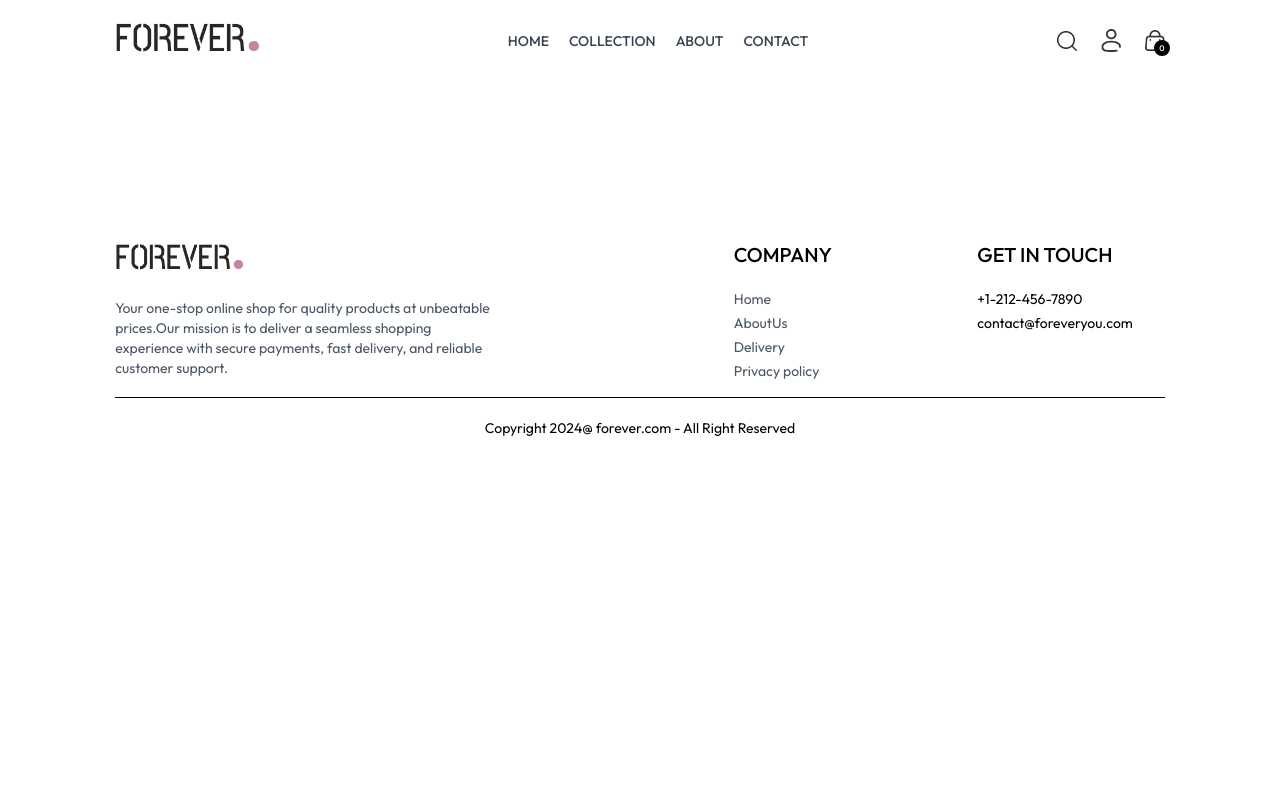
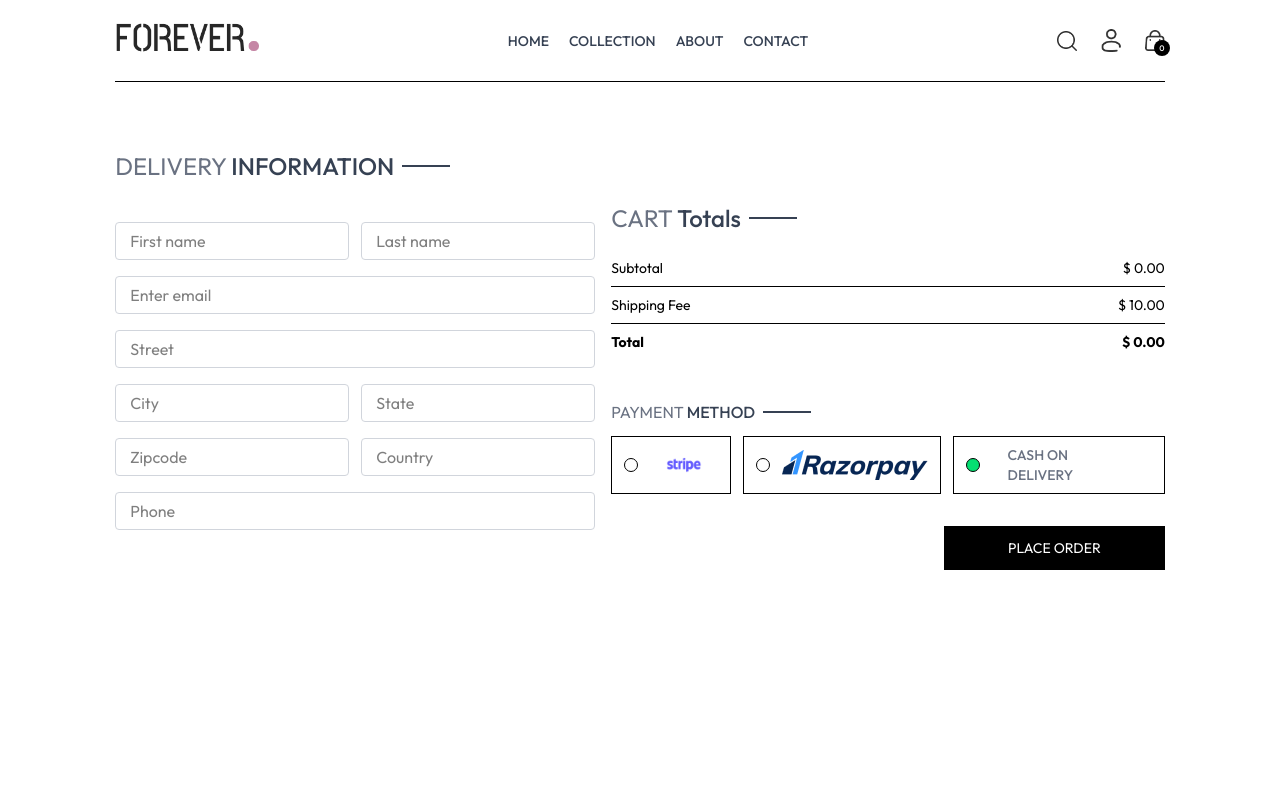
Before and after one commit to AmitParihar17/E-Commerce-Web-Application, a React (Vite) app in the folder frontend/: page /place-order in a window 1280 px wide. Shown: the top 800 px of the page. Built offline with nearby package versions, Linux system fonts and the light colour scheme.

Commit message:
add new file

```diff
--- a/frontend/src/App.jsx
+++ b/frontend/src/App.jsx
@@ -29,7 +29,7 @@
           <Route path="/product/:productId" element={<Product />} />
           <Route path="/cart" element={<Cart />} />
           <Route path="/login" element={<Login />} />
-          <Route path="place-order" element={<PlaceOrder />}   />
+          <Route path="/place-order" element={<PlaceOrder />}   />
           <Route path="/orders" element={<Order />} />
      </Routes>
      <Footer />
--- /dev/null
+++ b/frontend/src/components/CartTotal.jsx
@@ -0,0 +1,35 @@
+import React, { useContext } from 'react'
+import { ShopContext } from '../context/ShopContext'
+import Title from './Title'
+
+const CartTotal = () => {
+    const {currency,delivery_fee,getCartAmount}  =  useContext(ShopContext)
+  return (
+    <div className="w-full">
+      <div className="text-2xl ">
+        <Title text1={"CART"} text2={"Totals"} />
+      </div>
+
+      <div className="flex flex-col gap-2 mt-3 text-sm">
+        <div className="flex justify-between">
+          <p>Subtotal</p>
+          <p>
+            {currency} {getCartAmount()}.00
+          </p>
+        </div>
+        <hr />
+        <div className='flex justify-between'>
+            <p>Shipping Fee</p>
+            <p>{currency} {delivery_fee}.00</p>
+        </div>
+        <hr />
+        <div className='flex justify-between'>
+            <b>Total</b>
+            <b>{currency} {getCartAmount() === 0 ?  0 : getCartAmount() + delivery_fee}.00</b>
+        </div>
+      </div>
+    </div>
+  );
+}
+
+export default CartTotal
--- a/frontend/src/components/Navbar.jsx
+++ b/frontend/src/components/Navbar.jsx
@@ -39,11 +39,13 @@
         />
 
         <div className="group relative">
+          <Link to="/login">
             <img
               src={assets.profile_icon}
               alt="profile_icon"
               className="w-5 cursor-pointer"
             />
+          </Link>
           <div className="group-hover:block hidden absolute dropdown-menu right-0 pt-4">
             <div className="flex flex-col gap-2 w-36 py-3 px-5 bg-slate-100 text-gray-500 rounded">
               <p className="cursor-pointer hover:text-black">My Profile</p>
--- a/frontend/src/context/ShopContext.jsx
+++ b/frontend/src/context/ShopContext.jsx
@@ -1,6 +1,7 @@
 import { createContext, useEffect, useState } from "react";
 import { products } from "../assets/assets";
 import { toast } from "react-toastify";
+import { useNavigate } from "react-router-dom";
 
 export const ShopContext = createContext()
 
@@ -10,6 +11,7 @@
     const [search,setSearch] = useState("")
     const[showSearch,setShowSearch] = useState(false)
     const[cartItems,setCartItems] = useState({})
+    const navigate = useNavigate()
 
     const addToCart = async(itemId,size) => {
         if(!size){
@@ -55,8 +57,26 @@
         setCartItems(cartData)
     }
 
+    const getCartAmount = () => {
+      let totalAmount = 0;
+      for (const itemId in cartItems) {
+        let itemInfo = products.find((product) => product._id === itemId);
+        if (itemInfo) {
+          for (const size in cartItems[itemId]) {
+            const quantity = cartItems[itemId][size];
+            if (quantity > 0) {
+              totalAmount += itemInfo.price * quantity; // Price multiplied by quantity
+            }
+          }
+        }
+      }
+      return totalAmount;
+    };
+
+
     const value = {
-            products,currency,delivery_fee,search,setSearch,showSearch,setShowSearch,cartItems,addToCart,getCartCount,updateQuantity
+            products,currency,delivery_fee,search,setSearch,showSearch,setShowSearch,cartItems,addToCart,getCartCount,updateQuantity,
+            getCartAmount,navigate
     }
 
     return (
--- a/frontend/src/pages/Cart.jsx
+++ b/frontend/src/pages/Cart.jsx
@@ -2,9 +2,10 @@
 import { ShopContext } from '../context/ShopContext'
 import Title from '../components/Title'
 import { assets } from '../assets/assets'
+import CartTotal from '../components/CartTotal'
 
 const Cart = () => {
-  const {currency,products,cartItems,updateQuantity} = useContext(ShopContext)
+  const {currency,products,cartItems,updateQuantity,navigate} = useContext(ShopContext)
   const [cartData,setCartData] = useState([])
 
   useEffect(() => {
@@ -57,6 +58,15 @@
         }
       </div>
 
+      <div className="flex justify-end my-20 ">
+        <div className="w-full sm:w-[450px] ">
+          <CartTotal />
+          <div className="w-full text-end">
+            <button onClick={() => navigate("/place-order")} className='bg-black text-white text-sm my-8 px-8 py-3'>PROCEED TO CHECKOUT</button>
+          </div>
+        </div>
+      </div>
+
     </div>
   )
 }
--- a/frontend/src/pages/Order.jsx
+++ b/frontend/src/pages/Order.jsx
@@ -1,11 +1,49 @@
-import React from 'react'
+import React, { useContext } from 'react'
+import { ShopContext } from '../context/ShopContext'
+import Title from '../components/Title'
 
 const Order = () => {
+  const {currency,products} = useContext(ShopContext)
   return (
-    <div>
-
+    <div className="border-t pt-16">
+      <div className="text-2xl">
+        <Title text1={"MY"} text2={"ORDERS"} />
+      </div>
+      {/* -------orders data---------- */}
+      <div>
+        {products.slice(1, 4).map((item, index) => (
+          <div
+            key={index}
+            className="py-4 border-t border-b text-gray-700 flex flex-col md:flex-row md:items-center md:justify-between gap-4 "
+          >
+            <div className="flex items-start gap-6 text-sm">
+              <img className="w-16 sm:w-20" src={item.image[0]} alt="" />
+              <div>
+              <p className="sm:text-base font-medium">{item.name}</p>
+              <div className="flex items-center gap-3 mt-2 text-base">
+                <p>
+                  {currency} {item.price}
+                </p>
+                <p>Qunatity : 1</p>
+                <p>Size:M</p>
+              </div>
+              <p className="mt-2">
+                Date : <span className="text-gray-400">26,Jul,2025</span>
+              </p>
+              </div>
+            </div>
+            <div className="md:w-1/2 flex justify-between">
+                <div className="flex items-center gap-2">
+                  <p className='min-w-2 h-2 rounded-full bg-green-500'></p>
+                  <p className='text-sm md:text-base'>Ready to ship</p>
+                </div>
+                <button className='border px-4 py-2 text-sm font-medium rounded-sm cursor-pointer'>Track Order</button>
+            </div>
+          </div>
+        ))}
+      </div>
     </div>
-  )
+  );
 }
 
 export default Order
--- a/frontend/src/pages/PlaceOrder.jsx
+++ b/frontend/src/pages/PlaceOrder.jsx
@@ -1,11 +1,106 @@
-import React from 'react'
+import React, { useContext, useState } from 'react'
+import Title from '../components/Title'
+import CartTotal from '../components/CartTotal';
+import { assets } from '../assets/assets';
+import { ShopContext } from '../context/ShopContext';
 
 const PlaceOrder = () => {
+  const [method,setMethod] = useState("cod")
+const {navigate} = useContext(ShopContext)
+
   return (
-    <div>
+    <div className="flex flex-col sm:flex-row justify-between gap-4 pt-5 sm:pt-14 min-h-[80vh] border-t">
+      {/* --------------Left Side--------- */}
+      <div className="flex flex-col gap-4 w-full sm:max-w-[480px]">
+        <div className="text-xl sm:text-2xl my-3 ">
+          <Title text1={"DELIVERY"} text2="INFORMATION" />
+        </div>
+        <div className="flex gap-3">
+          <input
+            type="text"
+            placeholder="First name"
+            className="border border-gray-300 rounded  py-1.5 px-3.5 w-full"
+          />
+          <input
+            type="text"
+            placeholder="Last name"
+            className="border border-gray-300 rounded py-1.5 px-3.5 w-full"
+          />
+        </div>
+        <input
+          type="email"
+          placeholder="Enter email"
+          className="border border-gray-300 rounded py-1.5 px-3.5 w-full"
+        />
+        <input
+          type="text"
+          placeholder="Street"
+          className="border border-gray-300 rounded py-1.5 px-3.5 w-full"
+        />
+        <div className="flex gap-3">
+          <input
+            type="text"
+            placeholder="City"
+            className="border border-gray-300 rounded py-1.5 px-3.5 w-full"
+          />
+          <input
+            type="text"
+            placeholder="State"
+            className="border border-gray-300 rounded py-1.5 px-3.5 w-full"
+          />
+        </div>
+        <div className="flex gap-3">
+          <input
+            type="number"
+            placeholder="Zipcode"
+            className="border border-gray-300 rounded py-1.5 px-3.5 w-full"
+          />
+          <input
+            type="text"
+            placeholder="Country"
+            className="border border-gray-300 rounded py-1.5 px-3.5 w-full"
+          />
+        </div>
+        <input
+          type="number"
+          placeholder="Phone"
+          className="border border-gray-300 rounded py-1.5 px-3.5 w-full"
+        />
+      </div>
+
+      {/* ------------------Right Side---------- */}
+
+      <div className="mt-8">
+          <div className="mt-8 min-w-80">
+              <CartTotal />
+          </div>
+
+          <div className="mt-12">
+              <Title text1={"PAYMENT"} text2={"METHOD"}/>
+              {/* -----------Payment Method Selection--------- */}
+              <div className="flex gap-3 flex-col lg:flex-row">
+                  <div onClick={() => setMethod('stripe')} className="flex items-center gap-3 border p-2 px-3 cursor-pointer">
+                      <p className={`min-w-3.5 h-3.5 border rounded-full ${method === "stripe" ? "bg-green-400" : "not-even:"}`}></p>
+                      <img src={assets.stripe_logo} className='h-4 mx-4' alt="" />
+                  </div>
+                  <div onClick={() => setMethod('razorpay')} className="flex items-center gap-3 border p-2 px-3 cursor-pointer">
+                    <p className={`min-w-3.5 h-3.5 border rounded-full ${method === "razorpay" ? "bg-green-400" : ""}`}></p>
+                      <img src={assets.razorpay_logo} alt="" />
+                  </div>
+                  <div onClick={() => setMethod('cod')} className="flex items-center gap-3 border p-2 px-3 cursor-pointer">
+                      <p className={`min-w-3.5 h-3.5 border rounded-full ${method === 'cod' ? "bg-green-400" : ""}`}></p>
+                      <p className='text-gray-500 text-sm font-medium mx-4'>CASH ON DELIVERY</p>
+                  </div>
+              </div>
+
+              <div className="w-full text-end mt-8">
+                    <button onClick={() => navigate("/orders") } className='bg-black  text-white py-3 px-16 text-sm'>PLACE ORDER</button>
+              </div>
+          </div>
+      </div>
 
     </div>
-  )
+  );
 }
 
 export default PlaceOrder
```
Also changed, not shown: frontend/src/index.css (line endings or trailing spaces). Lines whose indentation alone changed are shown as unchanged.
